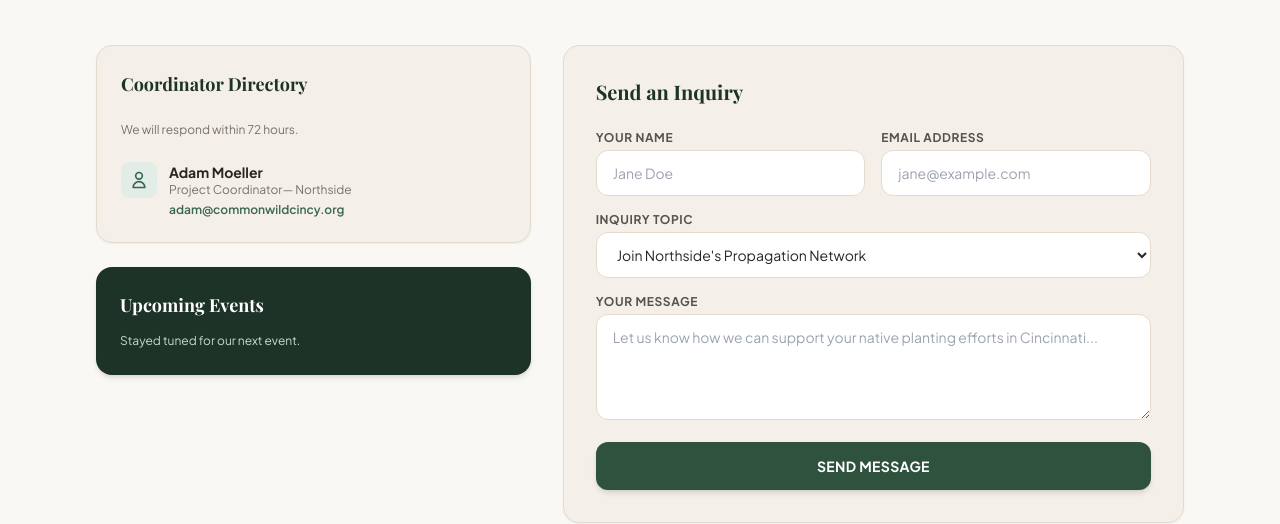
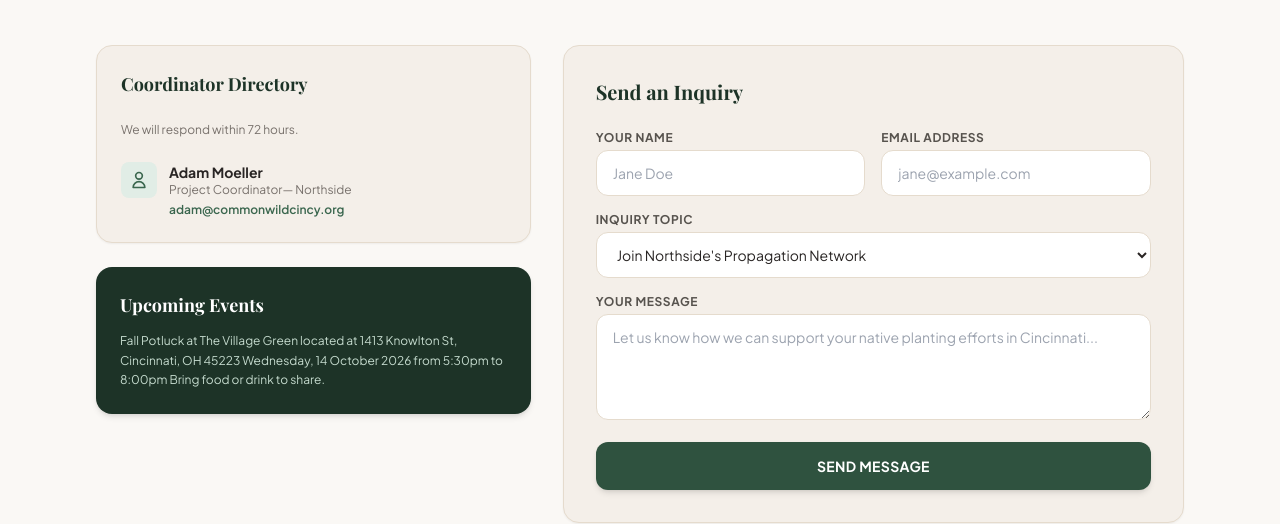
Before and after one commit to Vince-Charming/Wild-City, a website: page contact.html in a window 1280 px wide. Shown: the part 309-833 px from the top of the page. Drawn offline with nearby package versions, Linux system fonts and the light colour scheme; a web font is replaced by a local one.

Commit message:
Fall Potluck

```diff
--- a/contact.html
+++ b/contact.html
@@ -222,7 +222,9 @@
           <div class="bg-forest-900 text-soil-100 p-6 rounded-2xl shadow-md space-y-3">
             <h4 class="font-bold font-serif text-lg text-white">Upcoming Events</h4>
             <p class="text-xs text-forest-200 leading-relaxed">
-              Stayed tuned for our next event.
+              Fall Potluck at The Village Green located at 1413 Knowlton St, Cincinnati, OH 45223
+              Wednesday, 14 October 2026 from 5:30pm to 8:00pm
+              Bring food or drink to share.
             </p>
           </div>
         </div>
```
